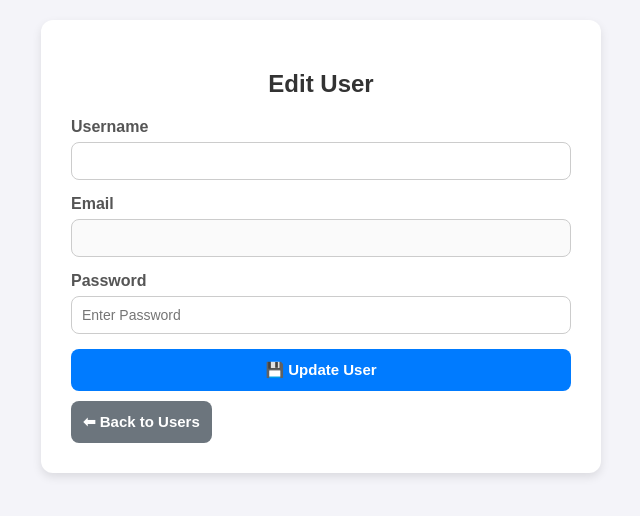
After one commit to TriparnaGhosh/Abhirup, a Node server app: template views/edit.ejs in a window 1280 px wide. The commit adds this page. Shown: the top 516 px of the page, without its empty margins (319-959 px from the left). Run offline with Node 20, Linux system fonts and the light colour scheme; the template is opened without the code that fills it, so the values that code supplies are empty.

Commit message:
added edit and update user

```diff
--- a/index.js
+++ b/index.js
@@ -3,7 +3,9 @@ const mysql = require("mysql2");
 const express = require("express");
 const app = express();
 const path = require("path");
+const methodOverride = require("method-override");
 
+app.use(methodOverride("_method"));
 app.set("view engine","ejs");
 app.set("views", path.join(__dirname,"views"));
 
@@ -28,7 +30,7 @@ let getRandomUser = () => [
 ];
 
 
-app.get("/home ", (req,res) => {
+app.get("/home", (req,res) => {
     let q = 'SELECT count(*) FROM user';
 
     try {
@@ -92,7 +94,45 @@ app.get("/users/search", (req,res) => {
         console.log(err);
         res.send("Some error in DB");
     };
-})
+});
+
+app.get("/users/:id/edit" ,(req,res) => {
+    let { id }= req.params;
+    let q = `SELECT * FROM USER WHERE id = "${id}"`;
+
+    try {
+    connection.query(q,(err, result) => {
+        if(err) throw err;
+        let user = result[0];
+        res.render("edit.ejs",{ user });
+    });
+    } catch (err) {
+        console.log(err);
+        res.send("Some error in DB");
+    };
+});
+
+app.patch("/users/:id", (req, res) => {
+    let { id } = req.params;
+    let { username: newUsername, password: formPass } = req.body;
+
+    let q = `SELECT * FROM user WHERE id = ?`;
+    connection.query(q, [id], (err, result) => {
+        if (err) throw err;
+        let user = result[0];
+
+        if (formPass !== user.password) {
+            res.send("Wrong Password ❌");
+        } else {
+            let q2 = `UPDATE user SET username = ? WHERE id = ?`;
+            connection.query(q2, [newUsername, id], (err, result) => {
+                if (err) throw err;
+                res.redirect("/users");
+            });
+        }
+    });
+});
+
 
 app.listen("8080",()=>{
     console.log("Listening to port 8080");
--- a/package.json
+++ b/package.json
@@ -13,6 +13,7 @@
     "@faker-js/faker": "^10.0.0",
     "ejs": "^3.1.10",
     "express": "^5.1.0",
+    "method-override": "^3.0.0",
     "mysql2": "^3.14.3",
     "uuid": "^11.1.0"
   }
--- /dev/null
+++ b/views/edit.ejs
@@ -0,0 +1,123 @@
+<!DOCTYPE html>
+<html lang="en">
+<head>
+  <meta charset="UTF-8">
+  <meta name="viewport" content="width=device-width, initial-scale=1.0">
+  <title>Edit User</title>
+  <style>
+    body {
+      font-family: Arial, sans-serif;
+      background: #f4f4f9;
+      margin: 0;
+      padding: 20px;
+    }
+
+    .container {
+      max-width: 500px;
+      margin: auto;
+      background: #fff;
+      padding: 30px;
+      border-radius: 12px;
+      box-shadow: 0 4px 10px rgba(0,0,0,0.1);
+    }
+
+    h2 {
+      text-align: center;
+      margin-bottom: 20px;
+      color: #333;
+    }
+
+    .error {
+      color: red;
+      text-align: center;
+      margin-bottom: 15px;
+      font-weight: bold;
+    }
+
+    form {
+      display: flex;
+      flex-direction: column;
+    }
+
+    label {
+      font-weight: bold;
+      margin-bottom: 6px;
+      color: #555;
+    }
+
+    input {
+      padding: 10px;
+      margin-bottom: 15px;
+      border-radius: 8px;
+      border: 1px solid #ccc;
+      font-size: 14px;
+      outline: none;
+      transition: border-color 0.3s ease;
+    }
+
+    input:focus {
+      border-color: #007BFF;
+    }
+
+    .btn {
+      padding: 12px;
+      border: none;
+      border-radius: 8px;
+      font-size: 15px;
+      font-weight: bold;
+      cursor: pointer;
+      transition: background 0.3s ease;
+    }
+
+    .btn-primary {
+      background: #007BFF;
+      color: white;
+    }
+    .btn-primary:hover {
+      background: #0056b3;
+    }
+
+    .btn-secondary {
+      background: #6c757d;
+      color: white;
+      margin-top: 10px;
+      display: inline-block;
+      text-align: center;
+      text-decoration: none;
+    }
+    .btn-secondary:hover {
+      background: #545b62;
+    }
+  </style>
+</head>
+<body>
+  <div class="container">
+    <h2>Edit User <%= user.username %></h2>
+
+    <% if (typeof error !== "undefined") { %>
+      <p class="error"><%= error %></p>
+    <% } %>
+
+    <form action="/users/<%= user.id %>?_method=PATCH" method="POST">
+      <label for="username">Username</label>
+      <input
+        type="text"
+        id="username"
+        name="username"
+        value="<%= typeof formData !== 'undefined' ? formData.username : user.username %>"
+        required
+      >
+
+      <label for="email">Email</label>
+      <input type="email" id="email" name="email" value="<%= user.email %>" disabled>
+
+      <label for="password">Password</label>
+      <input type="password" id="password" name="password" placeholder="Enter Password" required>
+
+      <button type="submit" class="btn btn-primary">💾 Update User</button>
+    </form>
+
+    <a href="/users" class="btn btn-secondary">⬅ Back to Users</a>
+  </div>
+</body>
+</html>
--- a/views/showusers.ejs
+++ b/views/showusers.ejs
@@ -185,6 +185,11 @@
           <td>
             <%= user.email %>
           </td>
+          <td>
+            <form action="/users/<%= user.id %>/edit" method="GET">
+              <button>Edit</button>
+            </form>
+          </td>
         </tr>
         <% } %>
     </table>
```
Also changed, not shown: 2 other files.
